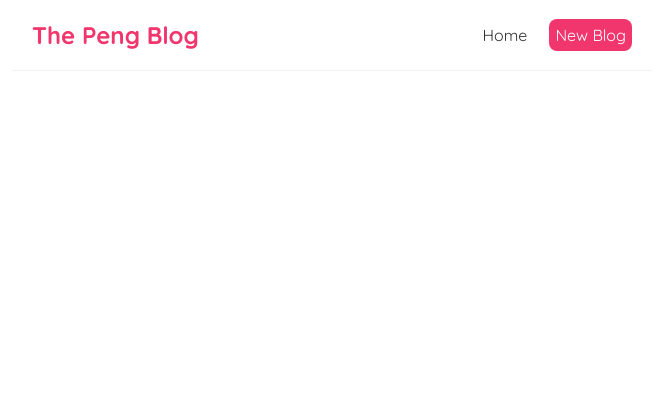
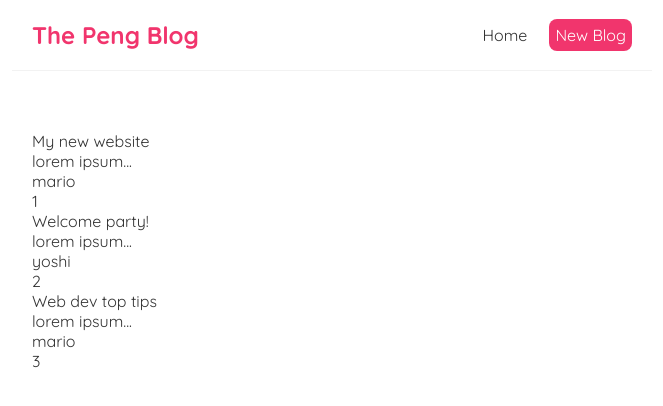
Before and after one commit to Peng-Yu-2020/Blog-Website-React, a React (Create React App) app: page / in a window 1280 px wide. Shown: the top 406 px of the page, without its empty margins (308-971 px from the left). Built offline with nearby package versions, Linux system fonts and the light colour scheme.

Commit message:
edit Blog component

```diff
--- a/src/Blog.jsx
+++ b/src/Blog.jsx
@@ -1,10 +1,10 @@
 const Blog = (props) => {
     return (
         <div>
-        <p>props.title</p>
-        <p>props.body</p>
-        <p>props.author</p>
-        <p>props.id</p>
+        <p>{props.title}</p>
+        <p>{props.body}</p>
+        <p>{props.author}</p>
+        <p>{props.id}</p>
         </div>
 
      );
--- a/src/Home.js
+++ b/src/Home.js
@@ -1,5 +1,5 @@
 import {useState} from "react";
-import Blog from "react";
+import Blog from "./Blog";
 
 const Home = () => {
     const [blogs, setBlogs] = useState([
@@ -10,12 +10,13 @@ const Home = () => {
     return (
         <div className="home">
             {blogs.map((blog) => {
-                <Blog
+               return  <Blog
+                key = {blog.id}
                 title={blog.title}
                 body={blog.body}
                 author={blog.author}
                 id={blog.id}
-                />})}
+                 />})}
         </div>
     );
 }
```
